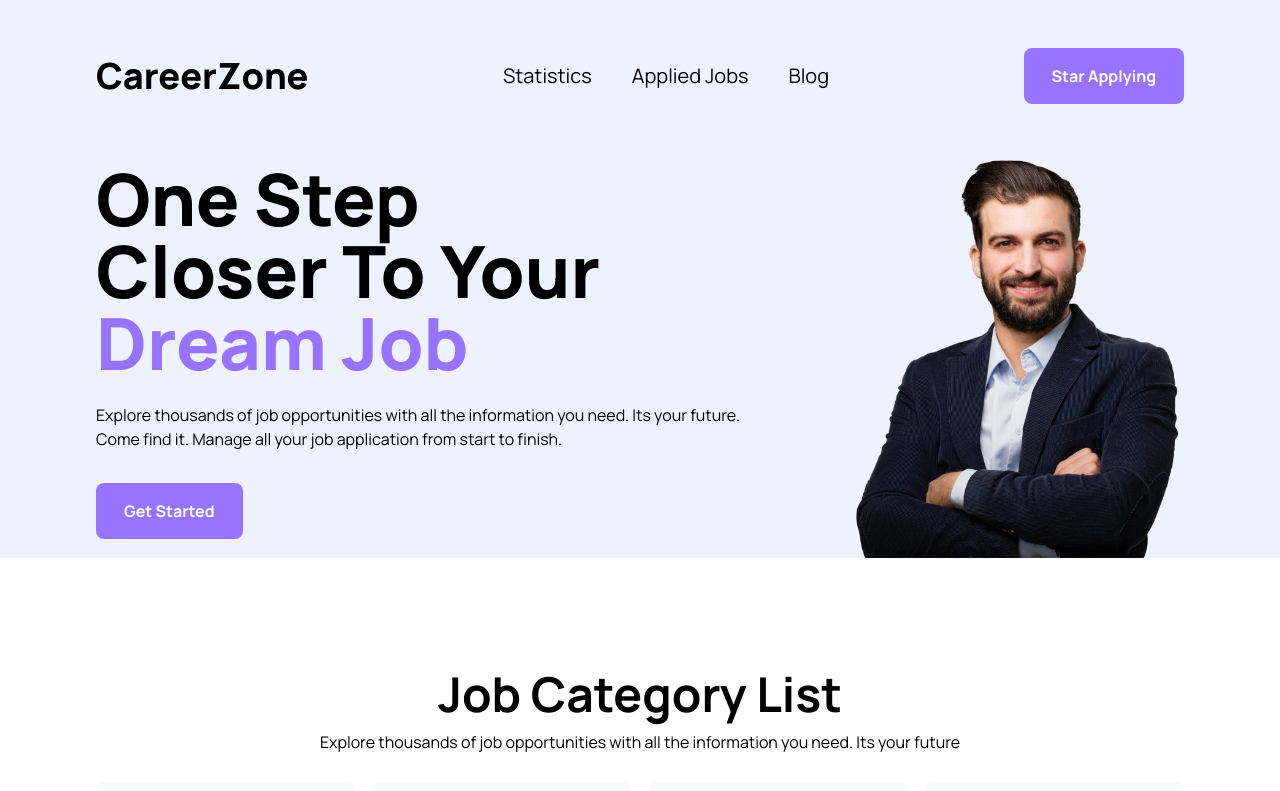
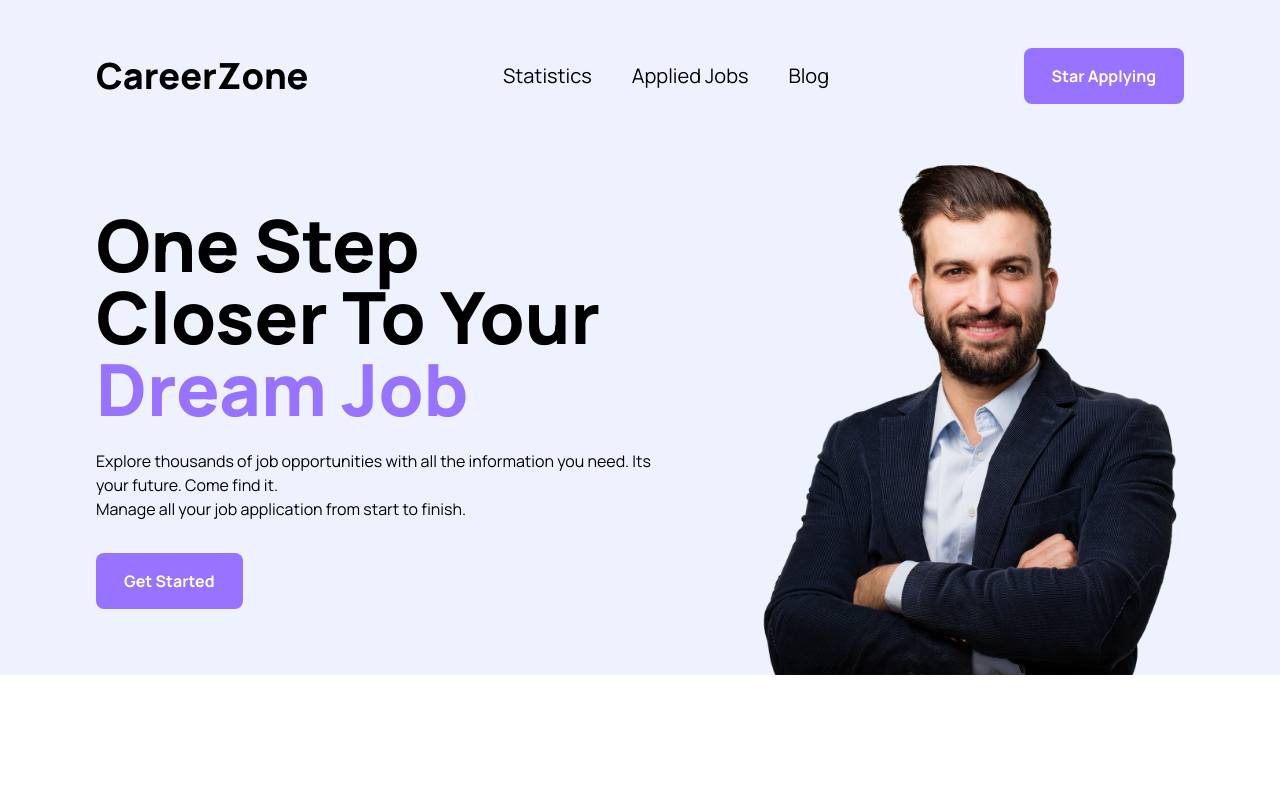
Before and after one commit to mdashraful/career-zone, a React (Vite) app: page / in a window 1280 px wide. Shown: the top 791 px of the page. Built offline with nearby package versions, Linux system fonts and the light colour scheme.

Commit message:
final commit for diploy

```diff
--- a/src/components/Banner/Banner.jsx
+++ b/src/components/Banner/Banner.jsx
@@ -2,12 +2,14 @@ import React from 'react';
 
 const Banner = () => {
     return (
-        <div className='pt-10 flex flex-col md:flex-row gap-12 items-center justify-center text-center md:text-start'>
+        <div className='pt-10 flex flex-col md:flex-row gap-12 items-center justify-between text-center md:text-start'>
             <div>
                 <h1 className='text-7xl font-extrabold'>
                     One Step<br />Closer To Your<span className='block text-primary'>Dream Job</span>
                 </h1>
-                <p className='mt-6'>Explore thousands of job opportunities with all the information you need. Its your future. Come find it. Manage all your job application from start to finish.</p>
+                <p className='mt-6'>Explore thousands of job opportunities with all the information you need. Its your future. Come find it.
+                    <br />
+                    Manage all your job application from start to finish.</p>
                 <button className='btn-primary mt-8 hover:bg-secondary'>Get Started</button>
             </div>
             <div>
```
